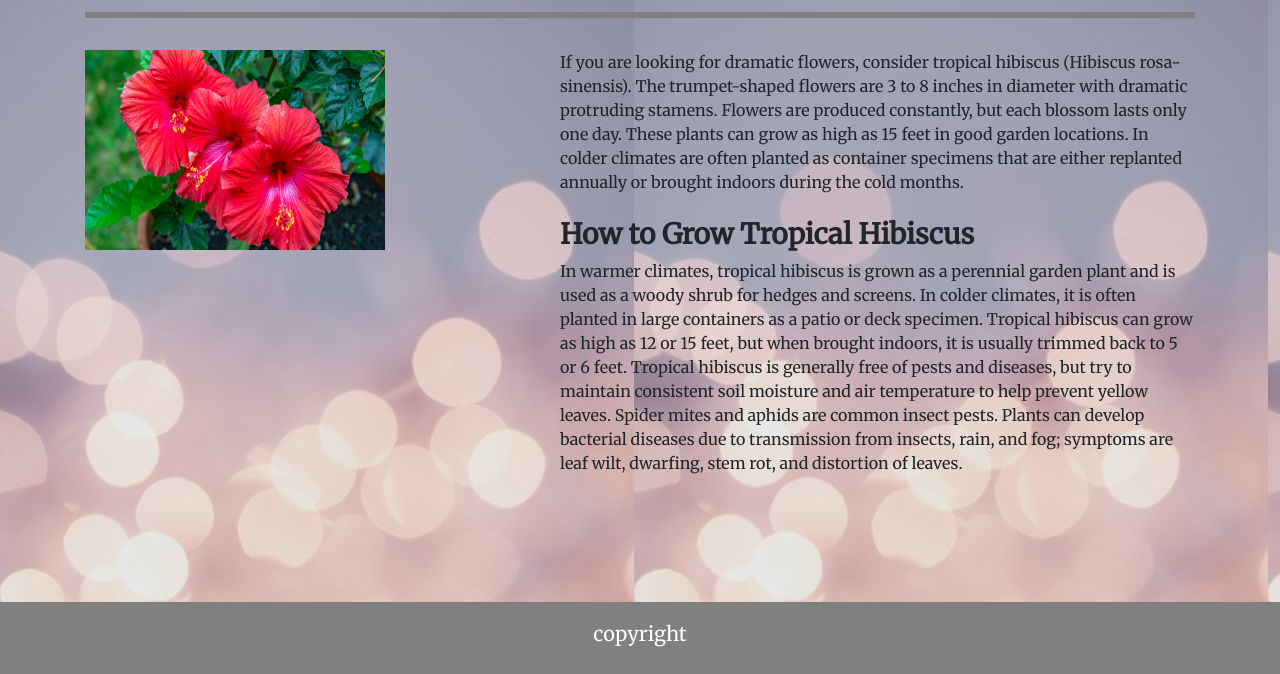
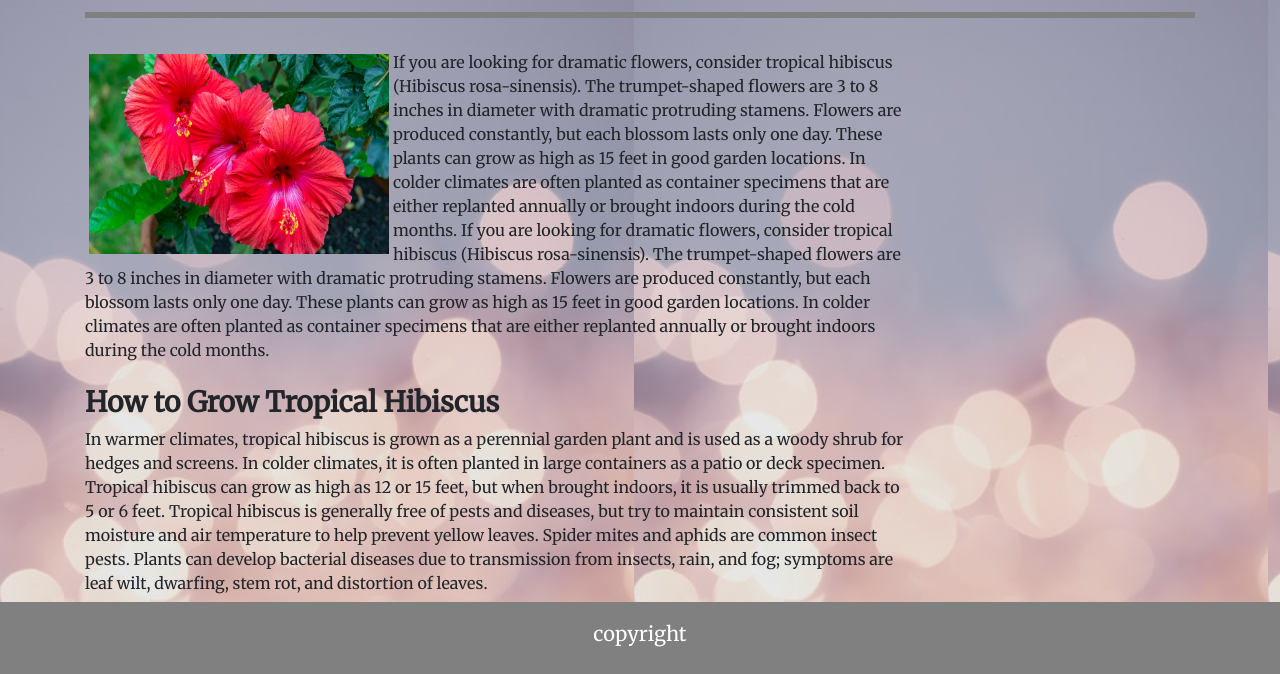
Before and after one commit to nipadedhia/Bootstrap-ResponsivePortfolio, a plain HTML site: page about.html in a window 1280 px wide. Shown: the part 126-800 px from the top of the page. Drawn offline with nearby package versions, Linux system fonts and the light colour scheme.

Commit message:
fixed the content wrapping around the image in about.html

```diff
--- a/about.html
+++ b/about.html
@@ -5,7 +5,7 @@
     <meta charset="UTF-8">
     <!-- We need the following responsive meta tag to ensure things scale correctly across varying
   devices. -->
-    <meta name="viewport" content="width=device-width, initial-scale=1.0 , shrink-to-fit=no">
+    <meta name="viewport" content="width=device-width, initial-scale=1.0">
 
     <!-- CSS Bootstrap CDN -->
     <link href="https://stackpath.bootstrapcdn.com/bootstrap/4.4.1/css/bootstrap.min.css" rel="stylesheet"
@@ -54,14 +54,24 @@
                 </div>
             </div>
             <div class="row">
-                <div class="col-md-5 mt-3 justify-content-left">
-                    <img src="/Images/Hibiscus.jpg" width="300" height="200" alt="Hibiscus">
+                <div class="wrapper">
+                    <div class="col-md-3 mt-3">
+                        <img src="/Images/Hibiscus.jpg" class="floatleft" width=" 300" height="200" alt="Hibiscus">
                     </div>
 
 
-                <div class="col-md-7 mt-3 justify-content-right">
+                    <div class="col-md-9 mt-3 ">
                         <!-- Ref: https://www.thespruce.com/caring-for-hibiscus-847914 -->
                         If you are looking for dramatic flowers, consider tropical hibiscus (Hibiscus
+                        rosa-sinensis). The
+                        trumpet-shaped flowers are 3 to 8 inches in diameter with dramatic protruding stamens.
+                        Flowers are
+                        produced constantly, but each blossom lasts only one day. These plants can grow as high as
+                        15 feet
+                        in good garden locations. In colder climates are often planted as container specimens that
+                        are
+                        either replanted annually or brought indoors during the cold months. If you are looking for
+                        dramatic flowers, consider tropical hibiscus (Hibiscus
                         rosa-sinensis). The
                         trumpet-shaped flowers are 3 to 8 inches in diameter with dramatic protruding stamens.
                         Flowers are
@@ -92,10 +102,11 @@
                             and
                             fog; symptoms are leaf wilt, dwarfing, stem rot, and distortion of leaves.</p>
 
+
                     </div>
                 </div>
 
-
+            </div>
         </div>
     </main>
 
--- a/styles.css
+++ b/styles.css
@@ -16,7 +16,12 @@ body{
         color: gray;
     }
 
-.contact-form{
+    img.floatleft{
+        float: left;
+        margin: 4px;
+    }
+
+  .contact-form{
     color:black solid;
     margin-top: 100px;
     padding: 20px;
```
Lines whose indentation alone changed are shown as unchanged.
